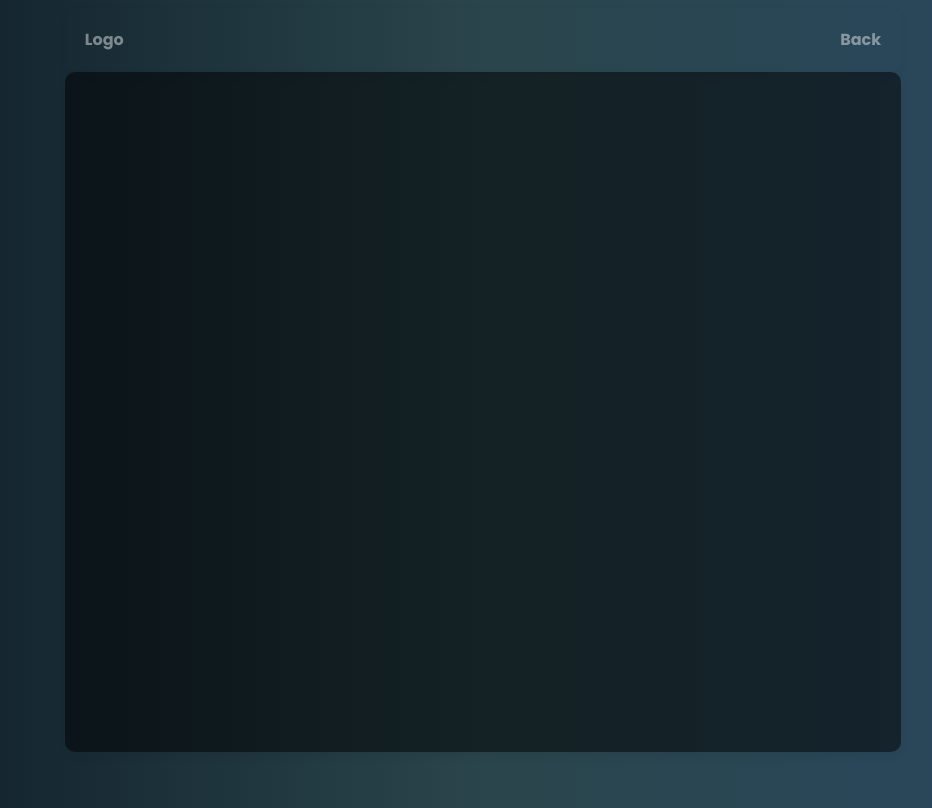
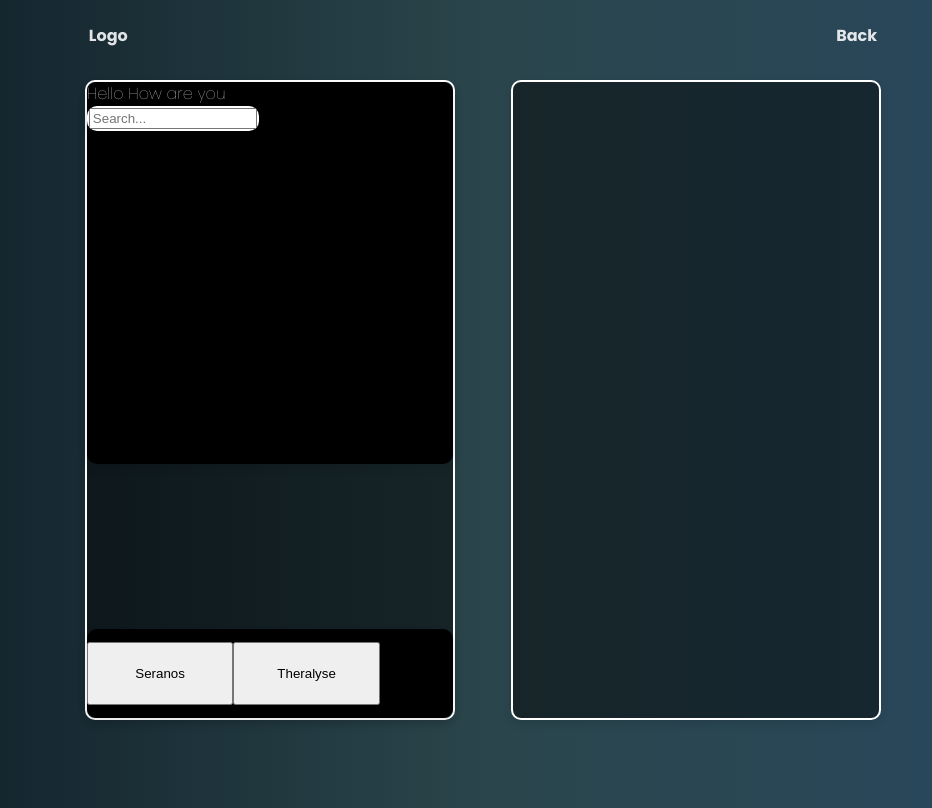
Before and after one commit to ssrikanthreddy/Resonex, a React (Vite) app in the folder frontend/: page /dashboard in a window 1280 px wide. Shown: the whole page, without its empty margins (157-1089 px from the left). Built offline with nearby package versions, Linux system fonts and the light colour scheme.

Commit message:
dashboard sections added

```diff
--- a/frontend/src/App.css
+++ b/frontend/src/App.css
@@ -38,6 +38,7 @@ a {
 }
 
 .tagline {
+  font-size: 2.2vw;
   font-family: 'Poppins';
   font-weight: 400;
 }
@@ -112,7 +113,7 @@ a {
 
 .demo-button {
   opacity: 0;
-  margin: 2.5vh 0vh 40vh;
+  margin: 12vh 0vh 40vh;
   font-family: 'Poppins';
   padding: 10px 15px;
   font-size: 1rem;
@@ -141,7 +142,7 @@ a {
 
 .dashbar{
   font-weight: bold;
-  width: 100%;
+  width: 99%;
   justify-content: space-evenly;
   flex-wrap: wrap;
   display: flex;
@@ -149,23 +150,59 @@ a {
   justify-content: space-between;
   align-self: center;
   background-color:#00000000; /* Set your desired background color */
-  padding: 20px;
+  padding: 2vh 1vh 4vh;
   border-radius: 10px;
-  box-shadow: 0 4px 8px rgba(0, 0, 0, 0.1);
-  opacity: 0.5 ;
+  /* box-shadow: 0 4px 8px rgba(0, 0, 0, 0.1); */
+  opacity: 1;
 }
 
 .dashboard {
   width: 100%;
-  justify-content: space-evenly;
-  flex-wrap: wrap;
+  justify-content: space-between;
+  flex-wrap: nowrap;
+  display: flex;
+  flex-direction: row;
+  align-self: center;
+  background-color:#00000000; /* Set your desired background color */
+  border-radius: 10px;
+  /* box-shadow: 0 4px 8px rgba(0, 0, 0, 0.1); */
+  height: 80vh;
+  opacity: 1 ;
+}
+
+.input, .output {
   display: flex;
   flex-direction: column;
-  align-self: center;
+  justify-content: space-between;
+  width: 46%;
+  background-color:#00000075; /* Set your desired background color */
+
+  border-radius: 10px;
+  border: 2px solid #ffffff;
+  box-shadow: 0 4px 8px rgba(0, 0, 0, 0.1);
+  opacity: 1;
+}
+
+.inbox {
+  height: 60%;
+  width: 100%;
   background-color:#000000; /* Set your desired background color */
-  padding: 20px;
+  padding: 0vw 0vw 0vw;
   border-radius: 10px;
   box-shadow: 0 4px 8px rgba(0, 0, 0, 0.1);
-  height: 80vh;
-  opacity: 0.5 ;
 }
+
+.buttons {
+  padding: 1vw 0vw 1vw;
+  display: flex;
+  flex-direction: row;
+  height: 10%;
+  width: 100%;
+  background-color:#000000; /* Set your desired background color */
+  border-radius: 10px;
+  box-shadow: 0 4px 8px rgba(0, 0, 0, 0.1);
+}
+
+.button {
+  width: 40%;
+}
--- a/frontend/src/Dashboard.jsx
+++ b/frontend/src/Dashboard.jsx
@@ -20,6 +20,7 @@ const Dashboard = () => {
 
   return (
     <div className='page-dashboard'>
+
       <div className='dashbar'>
         <div className='logo'>
           Logo
@@ -28,8 +29,37 @@ const Dashboard = () => {
           Back
         </div>
       </div>
+
       <div className='dashboard'>
+        <div className='input'>
+
+          <div className='inbox'>
+
+            <div class='prompt'>Hello How are you</div>
+            <div className='input'>
+              <input type="text" placeholder="Search..." />
+            </div>
+
+          </div>
+
+          <div className='buttons'>
+            <button className='button seranos'>
+              Seranos
+            </button>
+            <button className='button theralyse'>
+              Theralyse
+            </button>
+          </div>
+
+        </div>
+
+        <div className='output'>
+
+
+
+        </div>
       </div>
+
     </div>
 
   );
```
